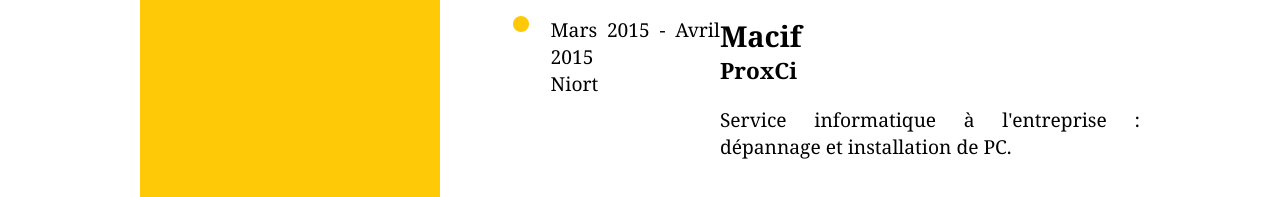
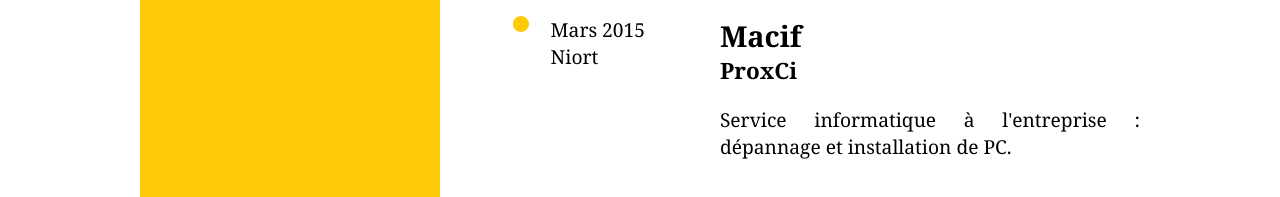
Before and after one commit to tghpow/Projet-2, a plain HTML site: page index.html in a window 1280 px wide. Shown: the part 1117-1314 px from the top of the page. Drawn offline with Linux system fonts and the light colour scheme.

Commit message:
Update index.html

```diff
--- a/index.html
+++ b/index.html
@@ -98,7 +98,7 @@
 					</li>
 					<li>
 						<i class="fas fa-circle"></i>
-						<div class="date">Mars 2015 - Avril 2015<br/>Niort</div>
+						<div class="date">Mars 2015<br/>Niort</div>
 						<div class="place">
 							<h2>Macif</h2>
 							<h3>ProxCi</h3>
```
